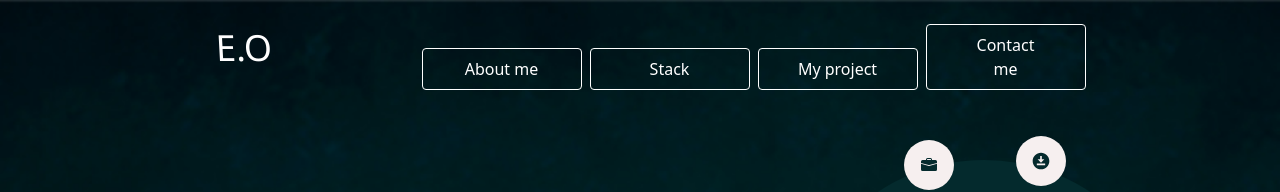
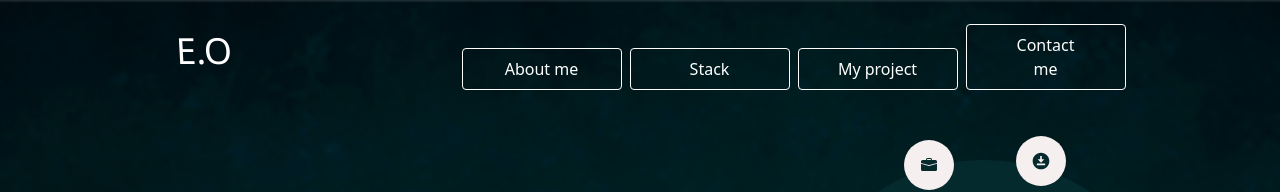
Before and after one commit to duchess-tech/MyPortfolio, a React (Vite) app in the folder client/: page / in a window 1280 px wide. Shown: the top 192 px of the page. Built offline with nearby package versions, Linux system fonts and the light colour scheme.

Commit message:
checking the workings

```diff
--- a/client/src/components/aboutme.jsx
+++ b/client/src/components/aboutme.jsx
@@ -13,7 +13,7 @@ const Aboutme = forwardRef((props, ref) => {
   return (
     <div className="sm:m-0 aboutme-bg  tilt-in-tr   " ref={ref.aboutmeRef}>
       <div className="flex pt-40 xl:pt-34 items-center   flex-wrap  overflow-hidden justify-center gap-12">
-        <div className="xl:w-6/12 w-full  ">
+        <div className="xl:w-6/12 w-full 2xl:w-6/12 ">
           <h1 className="xl:text-5xl text-3xl text-center tracking-in-expand text-[#d8b9b9] mb-2 xl:mt-12">
             ABOUT ME
           </h1>
@@ -25,8 +25,8 @@ const Aboutme = forwardRef((props, ref) => {
               multiple seminars on coding. My journey into tech world isn't only
               about writing lines of code, it's about creating meaningful
               solutions that have real impact. If you are curious about the
-              projects i've worked on or looking for a collaborate on a new
-              venture please fell free to explore my portfolio or reachout,i'm
+              projects i've worked on or looking for a collaboration on a new
+              venture please feel free to explore my portfolio or reachout,i'm
               always eager to connect and discuss the limitless possibilities
               the tech world offers.
             </p>
--- a/client/src/components/myprojects.jsx
+++ b/client/src/components/myprojects.jsx
@@ -50,7 +50,7 @@ const Myproject = forwardRef((props, ref) => {
     return (
         <div className={`project 2xl:w-full sm:w-full pb-2  bg-[#e5eaf3]  mt-0  sm:p-6 animate-on-scroll ${isVisible ? 'animate' : ''}`} ref={ref.myprojectRef}  >
             <h1 className='2xl:text-5xl xl:text-4xl text-3xl tracking-in-expand text-center  pt-4  mb-8 font-bold text-navyblue'>PROJECTS</h1>
-            <div className="  flex flex-wrap sm:flex-wrap sm:gap-8 gap-8  justify-around w-4/5 mx-auto">
+            <div className="  flex flex-wrap sm:flex-wrap sm:gap-8 gap-8 xl:gap-10 justify-around w-4/5 mx-auto">
 
                 <div className="relative group">
                     <div onClick={OpenEcommerce} className={` 2xl:w-56 2xl:h-56 w-56 h-72 border overflow-hidden  rounded-xl  hover:${hoverProject ? "" : ""}`}>
--- a/client/src/components/nav.jsx
+++ b/client/src/components/nav.jsx
@@ -22,9 +22,10 @@ const Nav = forwardRef((props, ref) => {
 
 
     return (
-        <nav ref={ref.NavRef} className="nav-bg w-full xl:flex xl:gap-32 xl:justify-center xl:p-6 p-2 sm:px-5 sm:py-4 fixed   top-0 z-50 xl:flex-nowrap  flex flex-wrap  2xl:p-8 2xl:justify-between justify-center 2xl:flex  lg:justify-around
+        <nav ref={ref.NavRef} className="nav-bg w-full items-center lg:gap-52  xl:justify-center xl:p-6 p-2 sm:px-5 sm:py-4 fixed   top-0 z-50   flex flex-wrap lg:flex-nowrap md:flex-nowrap 2xl:flex-nowrap  xl:flex-nowrap    2xl:p-8 2xl:justify-between justify-center  lg:justify-evenly
          ">
-            <div className='w-full xl:w-[100px] flex justify-center'>
+
+            <div className='w-full xl:w-[100px] lg:w-[100px]  md:w-[100px]  2xl:w-[100px]  flex justify-center'>
                 <h1 className='mt-4 xl:mt-1 text-center lg:text-4xl md:text-4xl xl:text-4xl text-white text-3xl skew-x-3  mb-4'>E.O</h1>
             </div>
             <div className=' lg:space-x-2 sm:hidden hidden md:hidden lg:block w-full xl:w-[665px] '  >
--- a/client/src/components/projectHover.jsx
+++ b/client/src/components/projectHover.jsx
@@ -2,7 +2,7 @@ import React from 'react'
 import { FaLink } from "react-icons/fa";
 function ProjectHover(props) {
     return (
-        <div style={{backgroundColor:props.color}}  className="absolute projectHover  text-center p-2 text-navyblue  w-72 h-52 xl:left-6 xl:top-6 top-0 -left-8  rounded-lg  hidden group-hover:block">
+        <div style={{backgroundColor:props.color}}  className="absolute projectHover  text-center p-2 text-navyblue  w-72 h-52 xl:left-6 xl:top-6 top-0 -left-8  rounded-lg  hidden hover:block ">
            <div className='pHovers relative w-full h-full bg-white p-1 '>
            <p className='font-bold '>{props.title}</p>
             <p className='text-justify mt-3 word-spacing' style={{fontSize:"12px"  }}>{props.about}</p>
```
